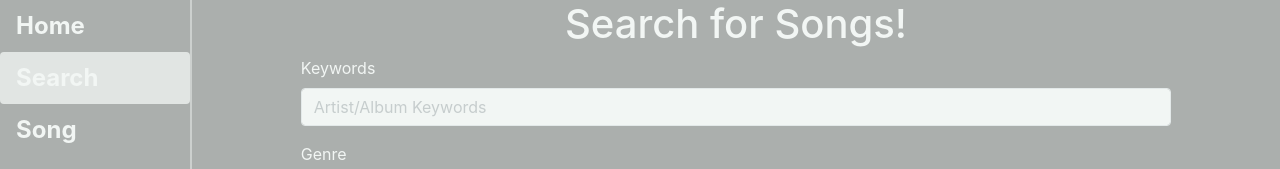
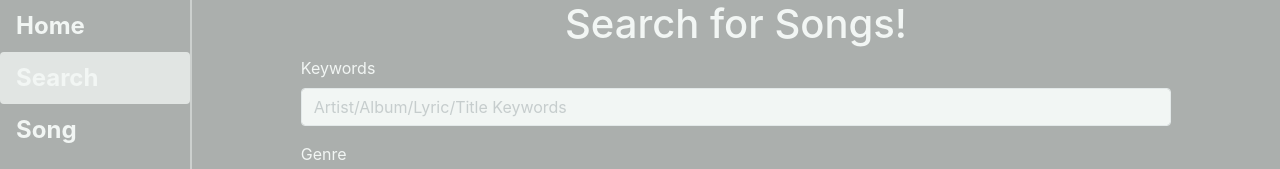
Before and after one commit to adarshr10/cis-450-final, a React (Create React App) app in the folder frontend/: page /search in a window 1280 px wide. Shown: the top 169 px of the page. Built offline with nearby package versions, Linux system fonts and the light colour scheme; no server answers; what react-plotly.js would draw is missing.

Commit message:
search page update

```diff
--- a/frontend/src/components/SearchPage.js
+++ b/frontend/src/components/SearchPage.js
@@ -196,7 +196,7 @@ class SearchPage extends React.Component {
                 <Col>
                   <Form.Group controlId="searchKeyword">
                     <Form.Label>Keywords</Form.Label>
-                    <Form.Control type="text" placeholder="Artist/Album Keywords" value={this.state.keyword} onChange={this.handleKeywordChanged}></Form.Control>
+                    <Form.Control type="text" placeholder="Artist/Album/Lyric/Title Keywords" value={this.state.keyword} onChange={this.handleKeywordChanged}></Form.Control>
                   </Form.Group>
                 </Col>
               </Row>
```
